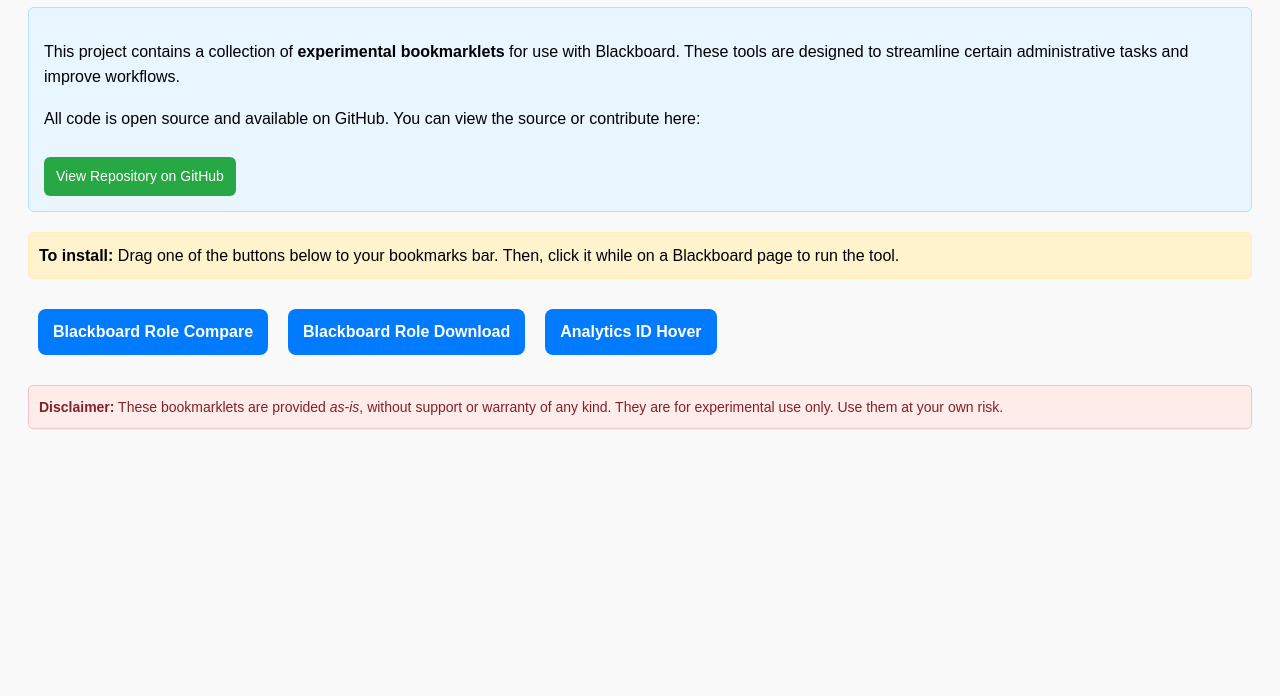
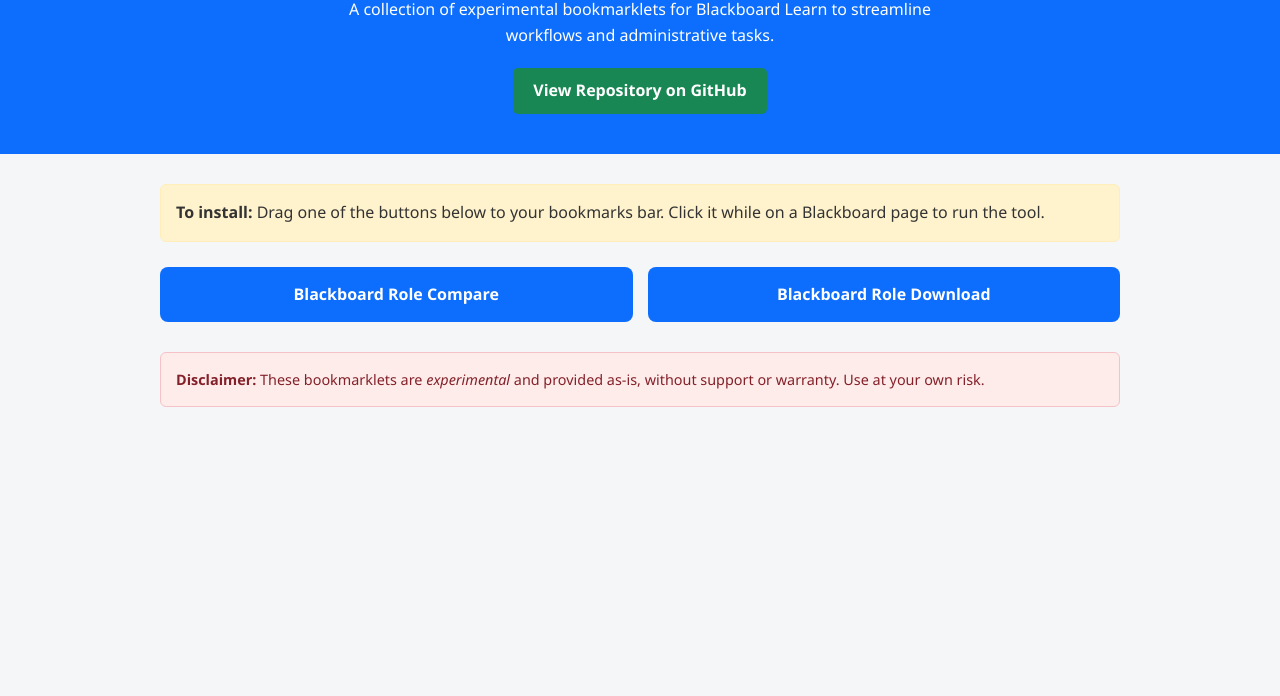
Before and after one commit to jkelley-blackboard/blackboard-bookmarklets, a plain HTML site: page docs/index.html in a window 1280 px wide. Shown: the part 104-800 px from the top of the page. Drawn offline with Linux system fonts and the light colour scheme.

Commit message:
Update index.html

```diff
--- a/docs/index.html
+++ b/docs/index.html
@@ -2,90 +2,101 @@
 <html lang="en">
 <head>
   <meta charset="UTF-8">
+  <meta name="viewport" content="width=device-width, initial-scale=1.0">
   <title>Blackboard Bookmarklets</title>
   <style>
-    body { font-family: Arial, sans-serif; padding: 20px; background: #f9f9f9; line-height: 1.6; }
-    h1 { color: #333; margin-bottom: 10px; }
-    .description {
-      background: #e9f5ff;
-      padding: 15px;
-      border: 1px solid #b6e0fe;
-      border-radius: 6px;
-      margin-bottom: 20px;
+    /* Reset and basics */
+    * { box-sizing: border-box; margin: 0; padding: 0; }
+    body { font-family: 'Segoe UI', Tahoma, Geneva, Verdana, sans-serif; background: #f4f6f8; color: #333; line-height: 1.6; }
+
+    header {
+      background: #0d6efd;
+      color: white;
+      padding: 40px 20px;
+      text-align: center;
     }
+    header h1 { font-size: 2rem; margin-bottom: 10px; }
+    header p { font-size: 1rem; max-width: 600px; margin: 0 auto 10px; }
+    header a { display: inline-block; margin-top: 10px; padding: 10px 20px; background: #198754; color: white; border-radius: 5px; text-decoration: none; font-weight: bold; }
+    header a:hover { background: #146c43; }
+
+    main { padding: 30px 20px; max-width: 1000px; margin: 0 auto; }
+
     .instructions {
       background: #fff3cd;
-      padding: 10px;
       border: 1px solid #ffeeba;
-      border-radius: 5px;
-      margin-bottom: 20px;
+      border-radius: 6px;
+      padding: 15px;
+      margin-bottom: 25px;
+      font-size: 1rem;
     }
+
+    .grid {
+      display: grid;
+      grid-template-columns: repeat(auto-fit, minmax(200px, 1fr));
+      gap: 15px;
+    }
+
+    .bookmarklet {
+      display: inline-block;
+      padding: 15px;
+      text-align: center;
+      background: #0d6efd;
+      color: white;
+      border-radius: 8px;
+      font-weight: bold;
+      text-decoration: none;
+      transition: background 0.3s, transform 0.2s;
+      cursor: grab;
+      word-break: break-word;
+    }
+    .bookmarklet:hover {
+      background: #084298;
+      transform: translateY(-3px);
+    }
+
     .disclaimer {
       background: #fdecea;
-      padding: 10px;
+      color: #842029;
       border: 1px solid #f5c2c7;
-      border-radius: 5px;
-      color: #842029;
-      font-size: 14px;
-      margin-top: 20px;
+      border-radius: 6px;
+      padding: 15px;
+      margin-top: 30px;
+      font-size: 0.9rem;
     }
-    .bookmarklet {
-      display: inline-block;
-      padding: 10px 15px;
-      margin: 10px;
-      background: #007bff;
-      color: white;
-      border-radius: 8px;
-      text-decoration: none;
-      font-weight: bold;
-      cursor: grab;
-      transition: background 0.3s;
+
+    footer {
+      text-align: center;
+      font-size: 0.85rem;
+      color: #666;
+      margin: 40px 0 20px;
     }
-    .bookmarklet:hover { background: #0056b3; }
-    .repo-link {
-      display: inline-block;
-      margin-top: 10px;
-      padding: 8px 12px;
-      background: #28a745;
-      color: white;
-      border-radius: 6px;
-      text-decoration: none;
-      font-size: 14px;
-    }
-    .repo-link:hover { background: #218838; }
   </style>
 </head>
 <body>
+
+  <header>
     <h1>Blackboard Bookmarklets</h1>
+    <p>A collection of experimental bookmarklets for Blackboard Learn to streamline workflows and administrative tasks.</p>
+    <a href="https://github.com/jkelley-blackboard/blackboard-bookmarklets" target="_blank">View Repository on GitHub</a>
+  </header>
 
-  <div class="description">
-    <p>
-      This project contains a collection of <strong>experimental bookmarklets</strong> for use with
-      Blackboard. These tools are designed to streamline certain administrative tasks and
-      improve workflows.
-    </p>
-    <p>
-      All code is open source and available on GitHub. You can view the source or contribute here:
-    </p>
-    <a class="repo-link" href="https://github.com/jkelley-blackboard/blackboard-bookmarklets" target="_blank">
-      View Repository on GitHub
-    </a>
+  <main>
+    <div class="instructions">
+      <strong>To install:</strong> Drag one of the buttons below to your bookmarks bar. Click it while on a Blackboard page to run the tool.
     </div>
 
-  <div class="instructions">
-    <strong>To install:</strong> Drag one of the buttons below to your bookmarks bar. Then, click it while on a Blackboard page to run the tool.
+    <div class="grid" id="links">
+      <!-- Bookmarklet buttons will be generated here -->
     </div>
 
-  <!-- This is where links will be generated dynamically -->
-  <div id="links"></div>
+    <div class="disclaimer">
+      <strong>Disclaimer:</strong> These bookmarklets are <em>experimental</em> and provided as-is, without support or warranty. Use at your own risk.
+    </div>
+  </main>
 
-  <div class="disclaimer">
-    <strong>Disclaimer:</strong> These bookmarklets are provided <em>as-is</em>, without support or warranty of any kind.
-    They are for experimental use only. Use them at your own risk.
-  </div>
 
   <script>
-    // Configuration for bookmarklets
     const repoUser = "jkelley-blackboard";
     const repoName = "blackboard-bookmarklets";
     const branch = "main";
@@ -107,19 +118,25 @@
 
     const container = document.getElementById("links");
 
+    // Fetch each bookmarklet file and embed its contents into href
     bookmarklets.forEach(bm => {
-      const cdnUrl = `https://cdn.jsdelivr.net/gh/${repoUser}/${repoName}@${branch}/${bm.path}`;
-      const href = `javascript:(function(){var s=document.createElement('script');s.src='${cdnUrl}';document.body.appendChild(s);})();`;
+      const rawUrl = `https://raw.githubusercontent.com/${repoUser}/${repoName}/${branch}/${bm.path}`;
 
+      fetch(rawUrl)
+        .then(res => {
+          if (!res.ok) throw new Error(`Failed to fetch ${bm.name}`);
+          return res.text();
+        })
+        .then(code => {
+          const href = `javascript:${code.trim()}`;
           const link = document.createElement("a");
           link.className = "bookmarklet";
           link.href = href;
           link.textContent = bm.name;
           container.appendChild(link);
+        })
+        .catch(err => console.error("Error loading bookmarklet:", bm.name, err));
     });
-
-    // Debugging check
-    console.log("Bookmarklets loaded:", bookmarklets);
   </script>
 </body>
 </html>
```
Lines whose indentation alone changed are shown as unchanged.
